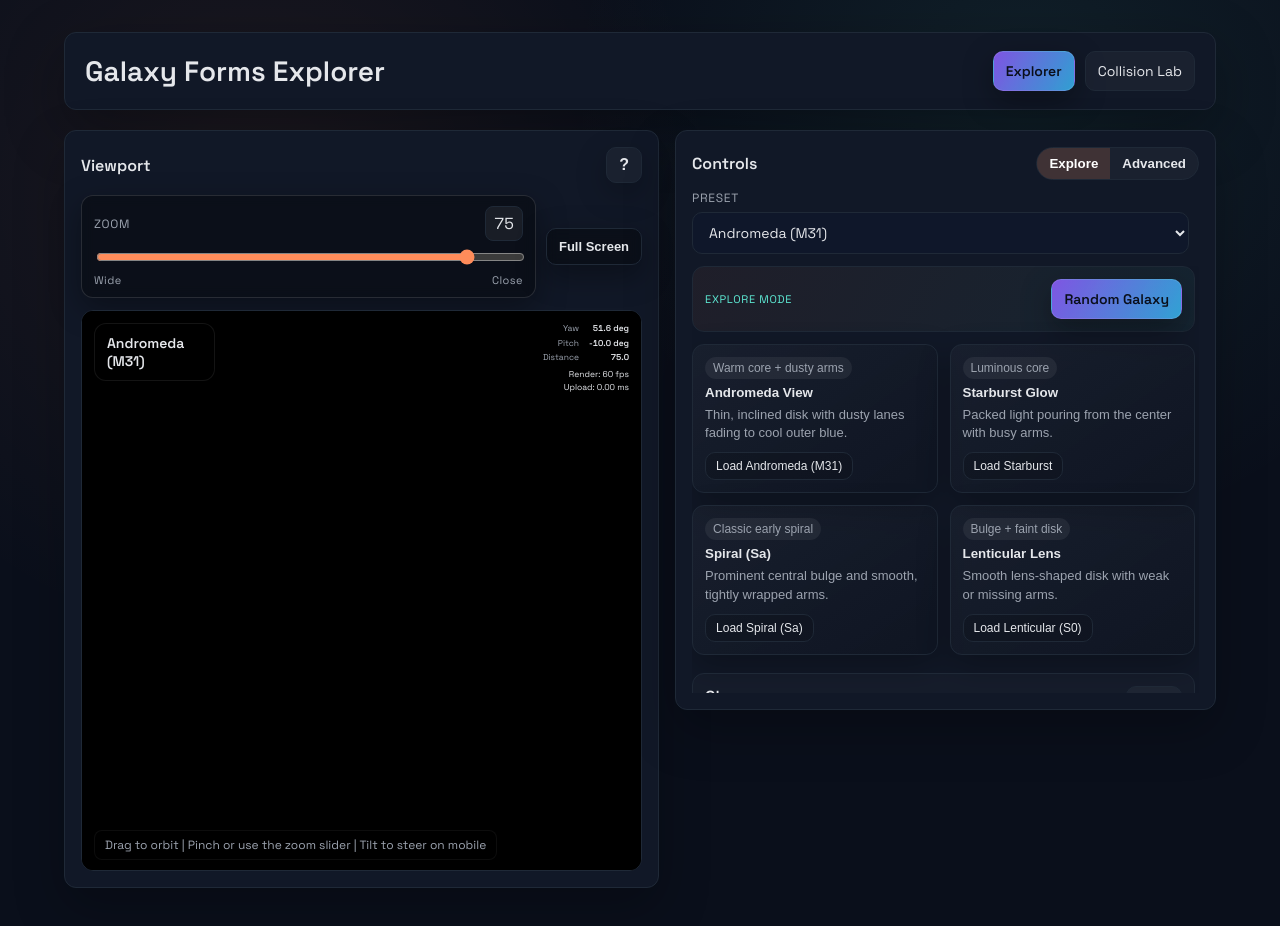
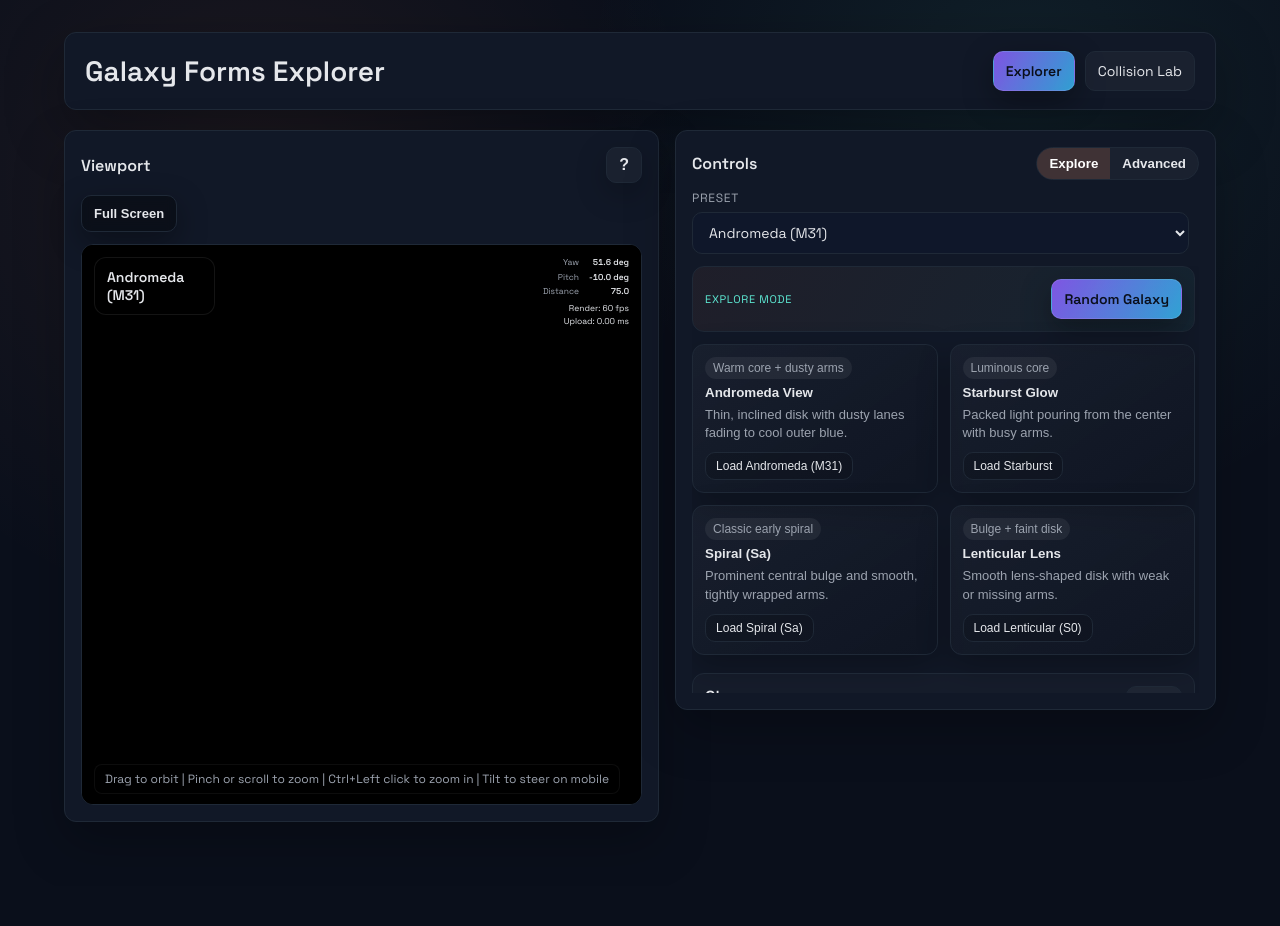
Before and after one commit to jamesmiller2404/galaxy-viewer-web, a React (Vite) app: page / in a window 1280 px wide. Shown: the top 926 px of the page. After the commit the page ends 886 px from the top, so only its background shows below. Built offline with nearby package versions, Linux system fonts and the light colour scheme.

Commit message:
Remove zoom scrub and added cntr+left click to zoom also

```diff
--- a/src/App.tsx
+++ b/src/App.tsx
@@ -32,8 +32,6 @@ type TiltReference = {
 
 const DEFAULT_PRESET_NAME = "Andromeda (M31)";
 const TILT_RESPONSE_GAIN = 1.5;
-const ZOOM_MIN = 5;
-const ZOOM_MAX = 600;
 const DEFAULT_ZOOM_DISTANCE = 75;
 
 type FeaturedPresetCard = {
@@ -87,7 +85,6 @@ export default function App() {
   const [, setStatus] = useState("Ready");
   const [generating, setGenerating] = useState(false);
   const [rendererReady, setRendererReady] = useState(false);
-  const [zoomDistance, setZoomDistance] = useState<number>(DEFAULT_ZOOM_DISTANCE);
   const [fullscreenMode, setFullscreenMode] = useState(false);
   const [isMobile, setIsMobile] = useState(false);
   const [tiltSupported, setTiltSupported] = useState(false);
@@ -115,7 +112,6 @@ export default function App() {
       }
       return { yaw, pitch, distance };
     });
-    setZoomDistance((prev) => (prev === distance ? prev : distance));
   }, []);
 
   const applyZoomDelta = React.useCallback(
@@ -123,16 +119,6 @@ export default function App() {
       const renderer = rendererRef.current;
       if (!renderer) return;
       renderer.zoom(delta);
-      syncCameraReadout();
-    },
-    [syncCameraReadout]
-  );
-
-  const handleZoomSlider = React.useCallback(
-    (distance: number) => {
-      const renderer = rendererRef.current;
-      if (!renderer) return;
-      renderer.setZoomDistance(distance);
       syncCameraReadout();
     },
     [syncCameraReadout]
@@ -264,6 +250,7 @@ export default function App() {
     let lastY = 0;
     let lastPinchDistance: number | null = null;
     const pinchScale = 0.12;
+    const ctrlClickZoomDelta = -10;
 
     const updatePointer = (e: PointerEvent) => {
       activePointers.set(e.pointerId, { x: e.clientX, y: e.clientY });
@@ -276,6 +263,12 @@ export default function App() {
     };
 
     const onDown = (e: PointerEvent) => {
+      if (e.ctrlKey && e.button === 0) {
+        e.preventDefault();
+        applyZoomDelta(ctrlClickZoomDelta);
+        return;
+      }
+
       updatePointer(e);
       if (activePointers.size === 1) {
         draggingId = e.pointerId;
@@ -587,7 +580,7 @@ export default function App() {
           <ul className="help-list">
             <li>If you are on a mobile device like a cell phone, make sure the screen brightness is turned all the way up.</li>
             <li>Start with a preset galaxy form from the drop down menu or hit Random Galaxy - it loads and regenerates instantly.</li>
-            <li>Step 1: Drag left/right to orbit. Step 2: Pinch to zoom in/out or drag the zoom slider. Step 3: Hit Full Screen for a better experience.</li>
+            <li>Step 1: Drag left/right to orbit. Step 2: Pinch or scroll to zoom (Ctrl + Left Click to zoom in). Step 3: Hit Full Screen for a better experience.</li>
             <li>Explore mode sliders are user friendly; Advanced mode gives access to more parameter options.</li>
             <li>On a mobile device like a cell phone, tilting or turning the device will tilt and rotate the galaxy (only on devices with accelerometers).</li>
           </ul>
@@ -613,29 +606,6 @@ export default function App() {
           )}
           {!fullscreenMode && (
             <div className="viewport-toolbar">
-              <div className="zoom-controls" aria-label="Zoom controls">
-                <div className="zoom-row">
-                  <div className="zoom-label">Zoom</div>
-                  <div className="zoom-value">{Math.round(zoomDistance)}</div>
-                </div>
-                <input
-                  className="zoom-slider"
-                  type="range"
-                  min={0}
-                  max={100}
-                  step={1}
-                  value={distanceToSlider(zoomDistance)}
-                  onChange={(e) => handleZoomSlider(sliderToDistance(parseFloat(e.target.value)))}
-                  aria-valuemin={ZOOM_MIN}
-                  aria-valuemax={ZOOM_MAX}
-                  aria-valuenow={Math.round(zoomDistance)}
-                  aria-label="Zoom level"
-                />
-                <div className="zoom-legend" aria-hidden="true">
-                  <span>Wide</span>
-                  <span>Close</span>
-                </div>
-              </div>
               <button className="fullscreen-btn" onClick={toggleFullscreenMode} type="button">
                 Full Screen
               </button>
@@ -676,7 +646,7 @@ export default function App() {
             )}
             {!fullscreenMode && (
               <div className="hint">
-                Drag to orbit | Pinch or use the zoom slider
+                Drag to orbit | Pinch or scroll to zoom | Ctrl+Left click to zoom in
                 {tiltSupported ? " | Tilt to steer on mobile" : ""}
               </div>
             )}
@@ -1222,18 +1192,6 @@ function clampNumber(value: number, min: number, max: number) {
   return Math.min(Math.max(value, min), max);
 }
 
-function distanceToSlider(distance: number) {
-  const span = ZOOM_MAX - ZOOM_MIN;
-  const clamped = clampNumber(distance, ZOOM_MIN, ZOOM_MAX);
-  return span ? ((ZOOM_MAX - clamped) / span) * 100 : 0;
-}
-
-function sliderToDistance(value: number) {
-  const span = ZOOM_MAX - ZOOM_MIN;
-  const clamped = clampNumber(value, 0, 100);
-  return ZOOM_MAX - (clamped / 100) * span;
-}
-
 function buildDeviceRotationMatrix(alpha: number, beta: number, gamma: number, screenAngle: number) {
   const betaRad = degToRad(beta);
   const alphaRad = degToRad(alpha);
--- a/src/styles.css
+++ b/src/styles.css
@@ -271,7 +271,7 @@ h1 {
 .canvas-shell:fullscreen .view-actions,
 .canvas-shell:-webkit-full-screen .view-actions {
   top: calc(env(safe-area-inset-top) + 12px);
-  right: calc(env(safe-area-inset-right) + 12px);
+  left: calc(env(safe-area-inset-left) + 12px);
 }
 
 .canvas-shell.is-immersive .hint,
@@ -750,7 +750,8 @@ h1 {
 .view-actions {
   position: absolute;
   top: 12px;
-  right: 12px;
+  left: 12px;
+  right: auto;
   display: flex;
   align-items: center;
   gap: 8px;
@@ -758,7 +759,8 @@ h1 {
 
 .page.is-immersive .view-actions {
   top: calc(env(safe-area-inset-top) + 12px);
-  right: calc(env(safe-area-inset-right) + 12px);
+  left: calc(env(safe-area-inset-left) + 12px);
+  right: auto;
 }
 
 .zoom-controls {
```
